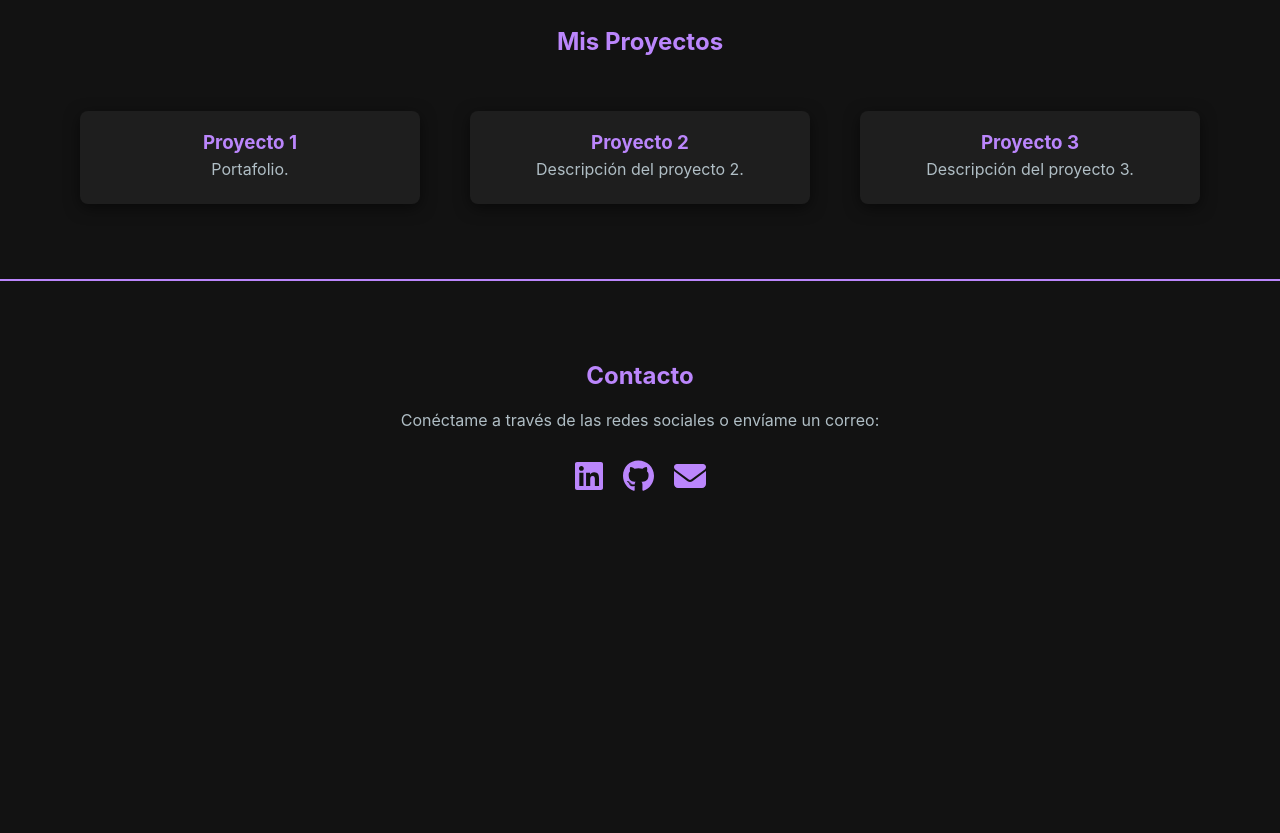
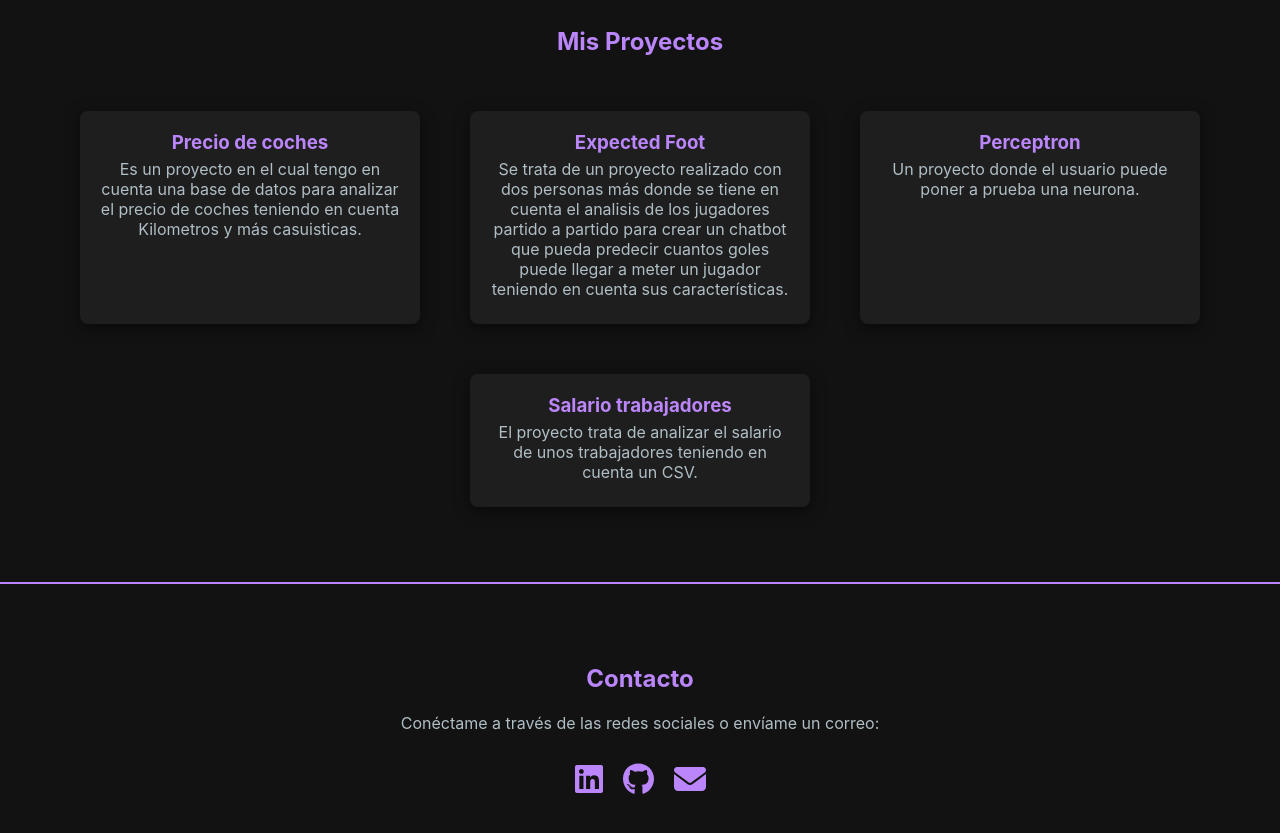
Before and after one commit to franciscolg13/Portafolio, a React (Create React App) app: page / in a window 1280 px wide. Shown: the part 1440-2273 px from the top of the page. Before the commit the page ends 1992 px from the top, so only its background shows below. Built offline with nearby package versions, Linux system fonts and the light colour scheme.

Commit message:
Insert New Projects

```diff
--- a/src/components/Projects.js
+++ b/src/components/Projects.js
@@ -1,11 +1,13 @@
 import React from 'react';
 import styles from '../styles/Projects.module.css';
 import { motion } from 'framer-motion';
+import { title } from 'framer-motion/client';
 
 const projects = [
-    { title: 'Proyecto 1', description: 'Portafolio.' },
-    { title: 'Proyecto 2', description: 'Descripción del proyecto 2.' },
-    { title: 'Proyecto 3', description: 'Descripción del proyecto 3.' },
+    { title: 'Precio de coches', description: 'Es un proyecto en el cual tengo en cuenta una base de datos para analizar el precio de coches teniendo en cuenta Kilometros y más casuisticas.' },
+    { title: 'Expected Foot', description: 'Se trata de un proyecto realizado con dos personas más donde se tiene en cuenta el analisis de los jugadores partido a partido para crear un chatbot que pueda predecir cuantos goles puede llegar a meter un jugador teniendo en cuenta sus características.' },
+    { title: 'Perceptron', description: 'Un proyecto donde el usuario puede poner a prueba una neurona.' },
+    { title: 'Salario trabajadores', description: 'El proyecto trata de analizar el salario de unos trabajadores teniendo en cuenta un CSV.'}
 ];
 
 const Projects = () => {
```
